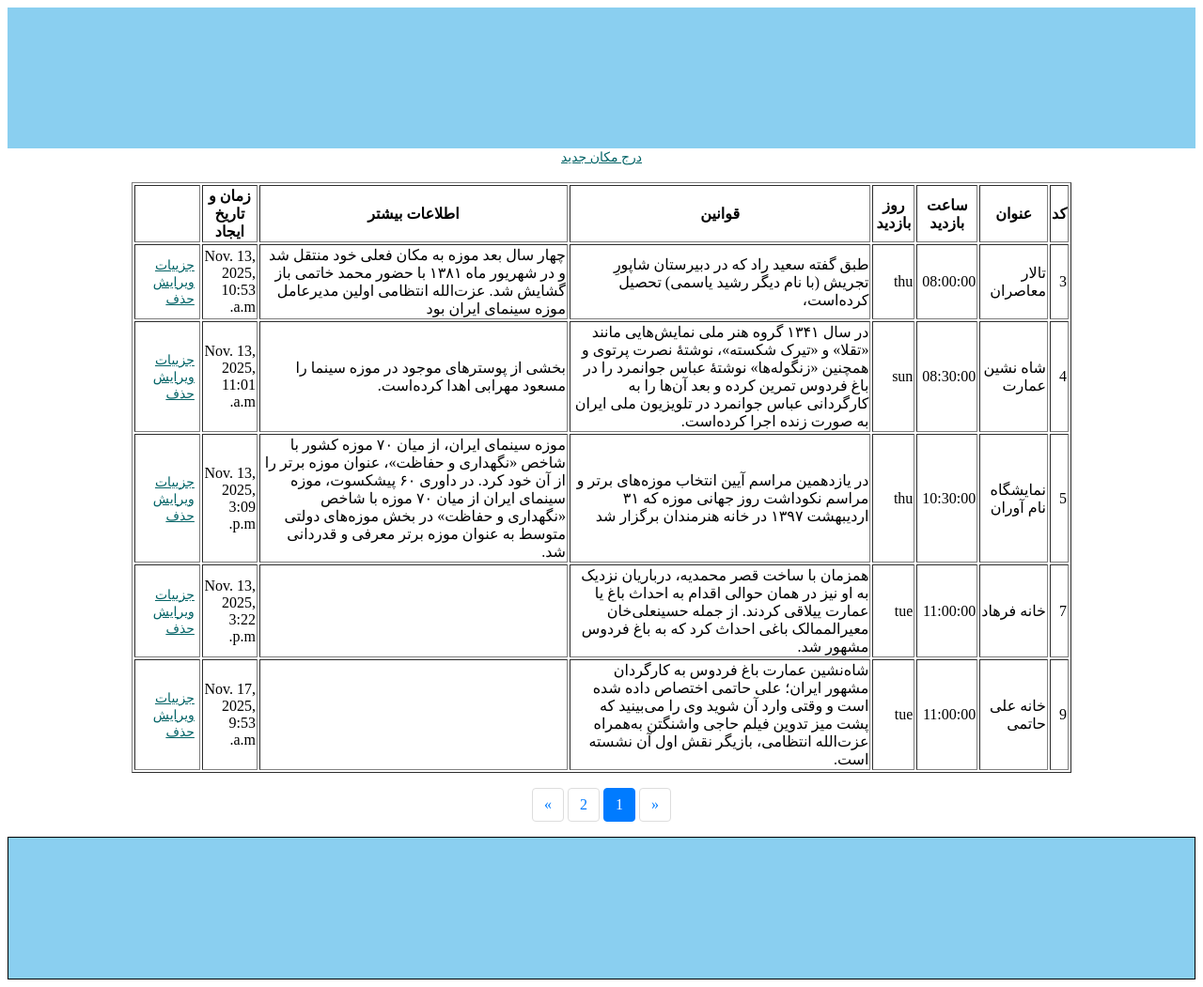
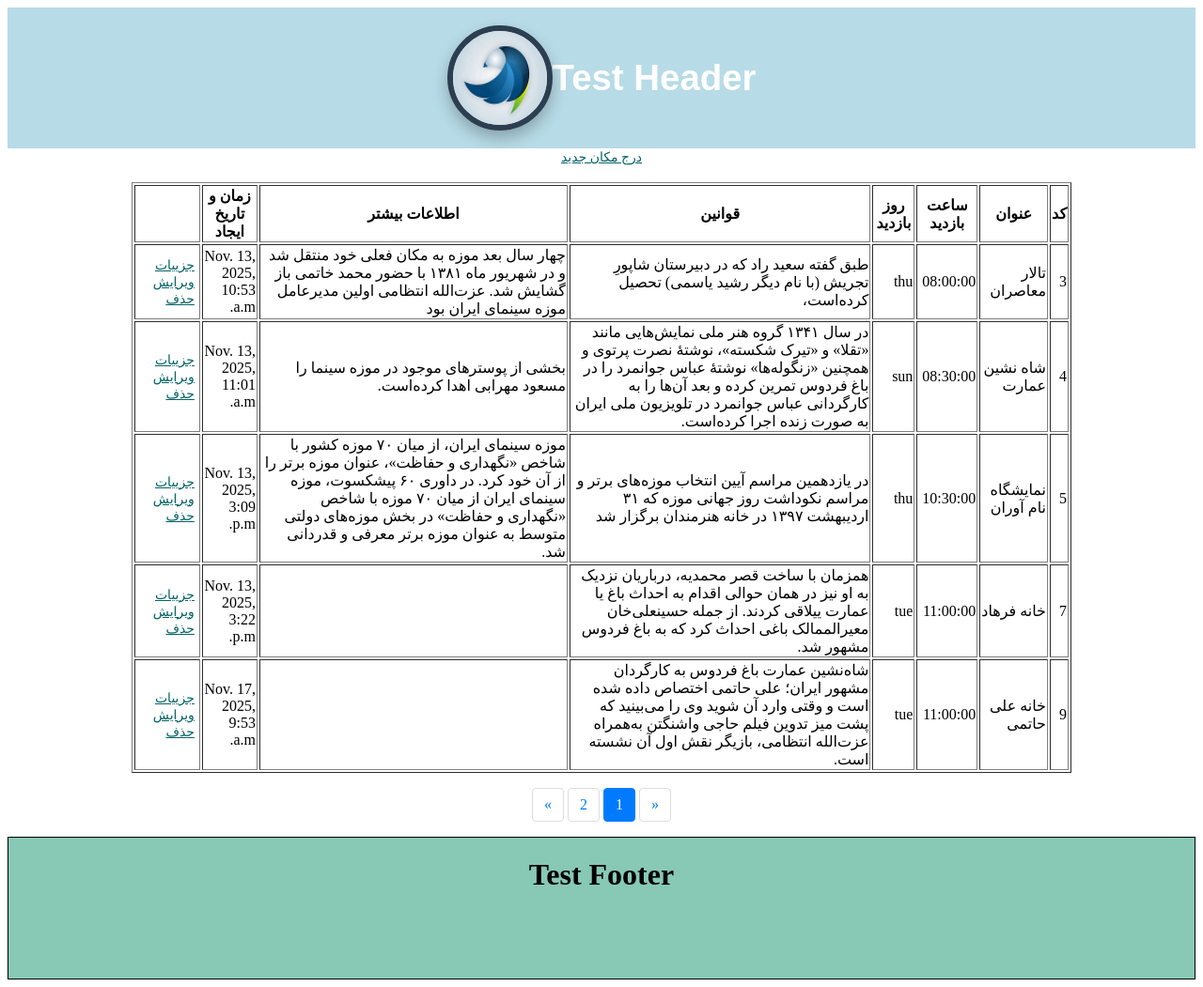
Before and after one commit to reza25224/Ferdos_Garden, a Django app: page /introduction/list/ in a window 1280 px wide. Shown: the whole page at 94% size. Run offline with Django 5.2, Linux system fonts and the light colour scheme; data comes from the database, SQL or seed files in the repository.

Commit message:
1404-08-26-2

```diff
--- a/apps/introduction/apps.py
+++ b/apps/introduction/apps.py
@@ -1,6 +1,6 @@
 from django.apps import AppConfig
 
 
-class BlogConfig(AppConfig):
+class IntroductConfig(AppConfig):
     default_auto_field = 'django.db.models.BigAutoField'
     name = 'apps.introduction'
--- a/apps/main/apps.py
+++ b/apps/main/apps.py
@@ -1,6 +1,6 @@
 from django.apps import AppConfig
 
 
-class BlogConfig(AppConfig):
+class MainConfig(AppConfig):
     default_auto_field = 'django.db.models.BigAutoField'
     name = 'apps.main'
--- a/apps/main/views.py
+++ b/apps/main/views.py
@@ -2,8 +2,8 @@ from django.shortcuts import render
 from django.http import HttpResponse
 from django.conf import settings
 
-
+def media_admin(request):
+    return {'media_url':settings.MEDIA_URL,}
 
 def index(request):
-
     return render(request,'main/index.html')
--- a/config/settings.py
+++ b/config/settings.py
@@ -38,8 +38,8 @@ INSTALLED_APPS = [
     'django.contrib.sessions',
     'django.contrib.messages',
     'django.contrib.staticfiles',
-    'apps.main.apps.BlogConfig',
-    'apps.introduction.apps.BlogConfig'
+    'apps.main.apps.MainConfig',
+    'apps.introduction.apps.IntroductConfig'
 ]
 
 MIDDLEWARE = [
@@ -64,6 +64,7 @@ TEMPLATES = [
                 'django.template.context_processors.request',
                 'django.contrib.auth.context_processors.auth',
                 'django.contrib.messages.context_processors.messages',
+                'apps.main.views.media_admin',
             ],
         },
     },
--- a/config/urls.py
+++ b/config/urls.py
@@ -1,9 +1,11 @@
 
 from django.contrib import admin
 from django.urls import path , include
+from django.conf import settings
+from django.conf.urls.static import static
 
 urlpatterns = [
     path('admin/', admin.site.urls),
     path('',include('apps.main.urls')),
     path('introduction/',include('apps.introduction.urls')),
-]
+]+static(settings.MEDIA_URL,document_root=settings.MEDIA_ROOT)
--- a/static/css/style.css
+++ b/static/css/style.css
@@ -2,10 +2,11 @@
 body{
 
     direction: rtl;
+
 }
 .header{
   height: 150px;
-  background-color: rgb(138, 207, 240);
+  background-color: rgb(183, 219, 231);
   display: flex;
   align-items: center;
   justify-content: center;
@@ -16,7 +17,7 @@ body{
 }
 .footer{
     height: 150px;
-    background: rgb(138,207,240);
+    background: rgb(135, 201, 181);
     border: 1px solid;
     text-align: center;
 }
@@ -58,3 +59,19 @@ body{
   color: white;
   border-color: #007bff;
 }
+
+
+.logo-circle {
+width: 100px;
+height: 100px;
+border-radius: 50%;
+border: 6px solid #2c3e50; /* رنگ فریم /
+overflow: hidden; / اطمینان از اینکه تصویر خارج از دایره نمایش داده نشود */
+display: inline-block;
+box-shadow: 0 8px 16px rgba(0,0,0,0.25);
+}
+.logo-circle img {
+width: 100%;
+height: 100%;
+object-fit: cover;
+}
--- a/templates/base.html
+++ b/templates/base.html
@@ -4,29 +4,17 @@
 <head>
     <meta charset="UTF-8">
     <meta name="viewport" content="width=device-width, initial-scale=1.0">
-    <title>Document</title>
+    <title>
+        {% block title %} {% endblock title %}
+    </title>
     <link rel="stylesheet" href="{% static 'css/style.css' %}">
     <link rel="stylesheet" href="{% static 'css/bootstrap-rtl.min.css' %}">
 </head>
 <body class="rtl">
-    <header>
-
-            <div  class="header">
-
-
-            </div>
-        </nav>
-    </header>
+    {% include  'partials/header.html' %}
     {% block content %}
     {% endblock content %}
-
-    {% block title %}
-    {% endblock title %}
-    <footer>
-        <div class="footer">
-
-        </div>
-    </footer>
+    {% include "partials/footer.html" %}
 
 </body>
 </html>
--- a/templates/introduction/Place_list.html
+++ b/templates/introduction/Place_list.html
@@ -1,4 +1,6 @@
 {% extends 'base.html' %}
+
+{% block title %}باغ فردوس{% endblock title %}
 
 {% block content %}
     <div style="text-align: center;">
--- /dev/null
+++ b/templates/partials/footer.html
@@ -0,0 +1,5 @@
+
+
+    <div class="footer">
+        <h1>Test Footer</h1>
+    </div>
--- /dev/null
+++ b/templates/partials/header.html
@@ -0,0 +1,6 @@
+
+
+    <div  class="header">
+        <h1 >Test Header</h1>
+        <img src={{media_url}}/images/logo/logo1.png  class="logo-circle" alt="Logo" dir="ltr">
+    </div>
```
Also changed, not shown: media/images/logo/logo1.png (added).
